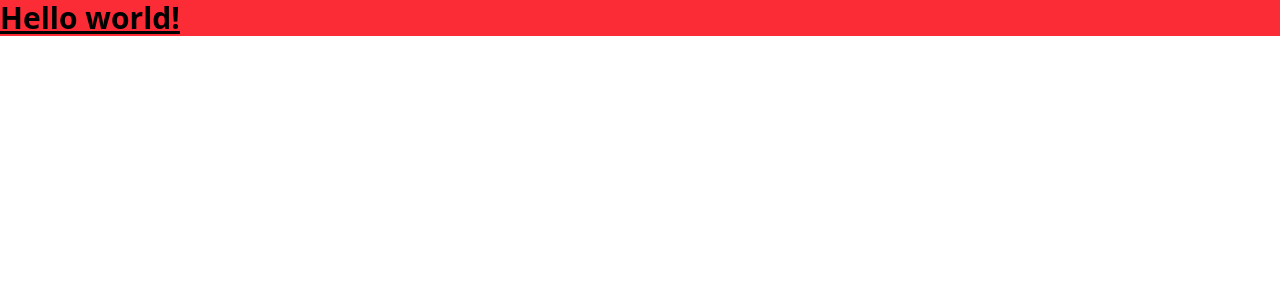
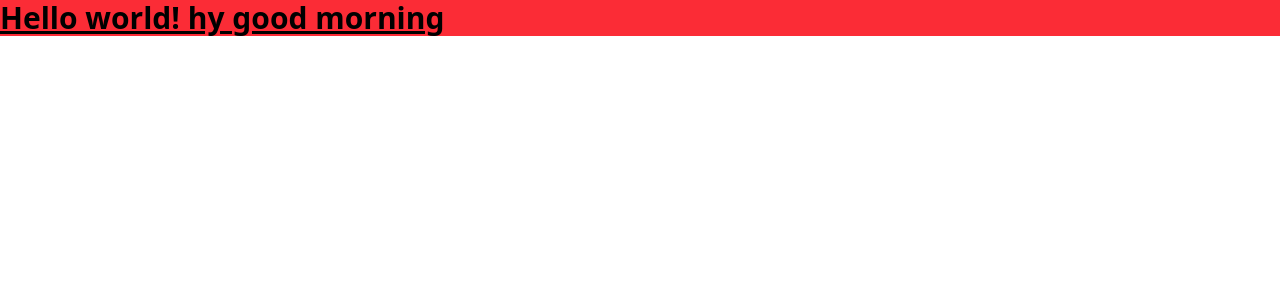
Before and after one commit to ayeshlakshan35/cicd_pipeline_PRACTICE, a React (Vite) app: page / in a window 1280 px wide. Shown: the top 300 px of the page. Built offline with nearby package versions, Linux system fonts and the light colour scheme.

Commit message:
for ckeck jenkin web hook

```diff
--- a/src/App.jsx
+++ b/src/App.jsx
@@ -6,7 +6,7 @@ function App() {
 
   return (
     <>
-      <h1 class="text-3xl bg-red-500 font-bold underline">    Hello world!  </h1>
+      <h1 class="text-3xl bg-red-500 font-bold underline">    Hello world! hy good morning  </h1>
     </>
   )
 }
```
